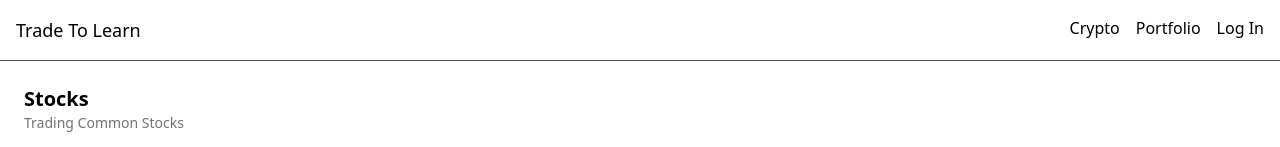
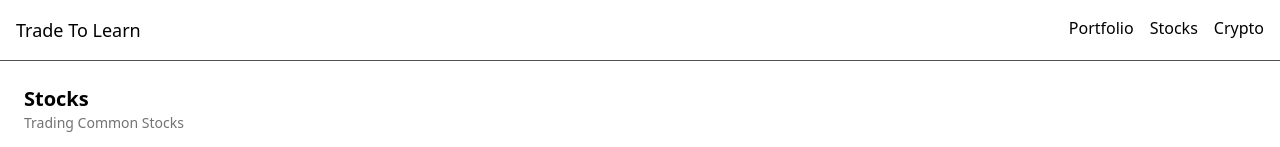
Before and after one commit to jennifertieu/trade-to-learn, a Next.js app: page / in a window 1280 px wide. Shown: the top 147 px of the page. Built offline with nearby package versions, Linux system fonts and the light colour scheme.

Commit message:
add links to nav items

```diff
--- a/src/components/Navbar.tsx
+++ b/src/components/Navbar.tsx
@@ -4,11 +4,14 @@ const Navbar = () => {
   return (
     <header className="p-4 border-b border-neutral-600 dark:border-neutral-400 shrink-0">
       <nav className="flex">
-        <div className="mr-auto text-lg">Trade To Learn</div>
+        <div className="mr-auto text-lg">
+          <Link href="/">Trade To Learn</Link>
+        </div>
         <ul className="flex gap-4">
-          <li>Crypto</li>
-          <li>Portfolio</li>
-          <li>Log In</li>
+          <li><Link href="/portfolio">Portfolio</Link></li>
+          <li><Link href="/">Stocks</Link></li>
+          <li><Link href="/crypto">Crypto</Link></li>
+          {/* <li>Log In</li> */}
         </ul>
       </nav>
     </header>
```
